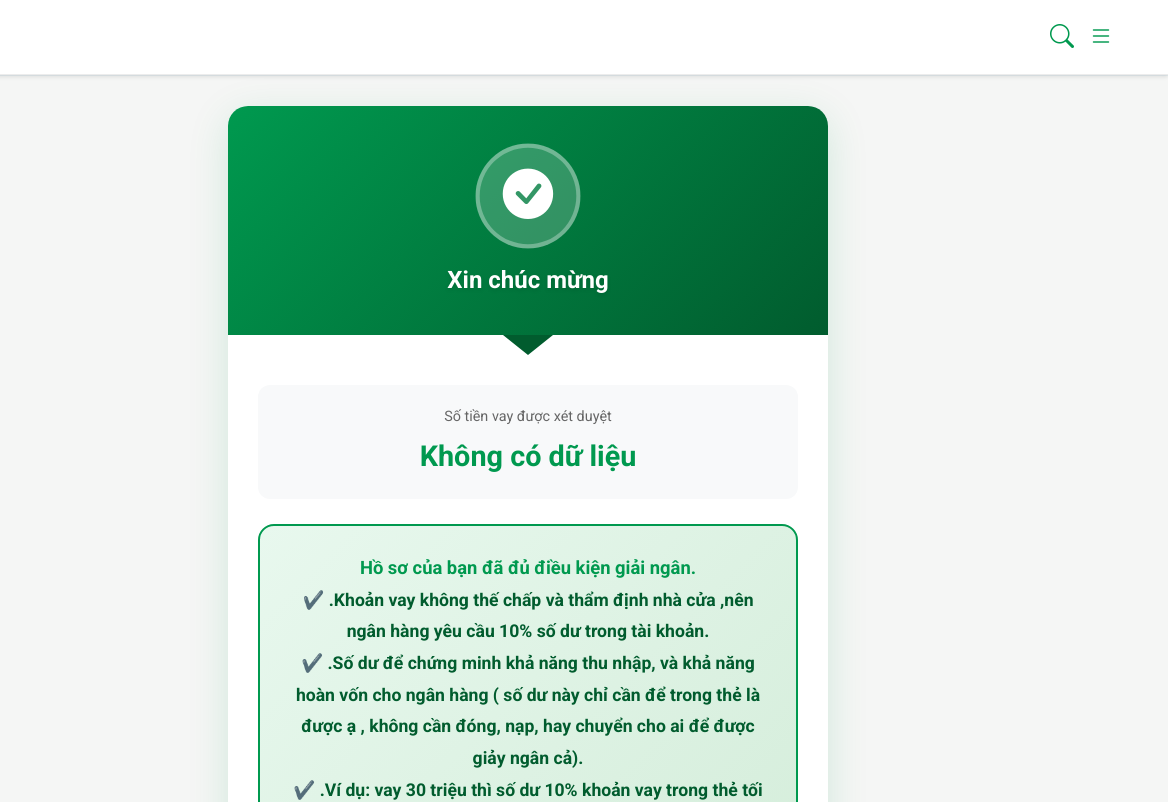
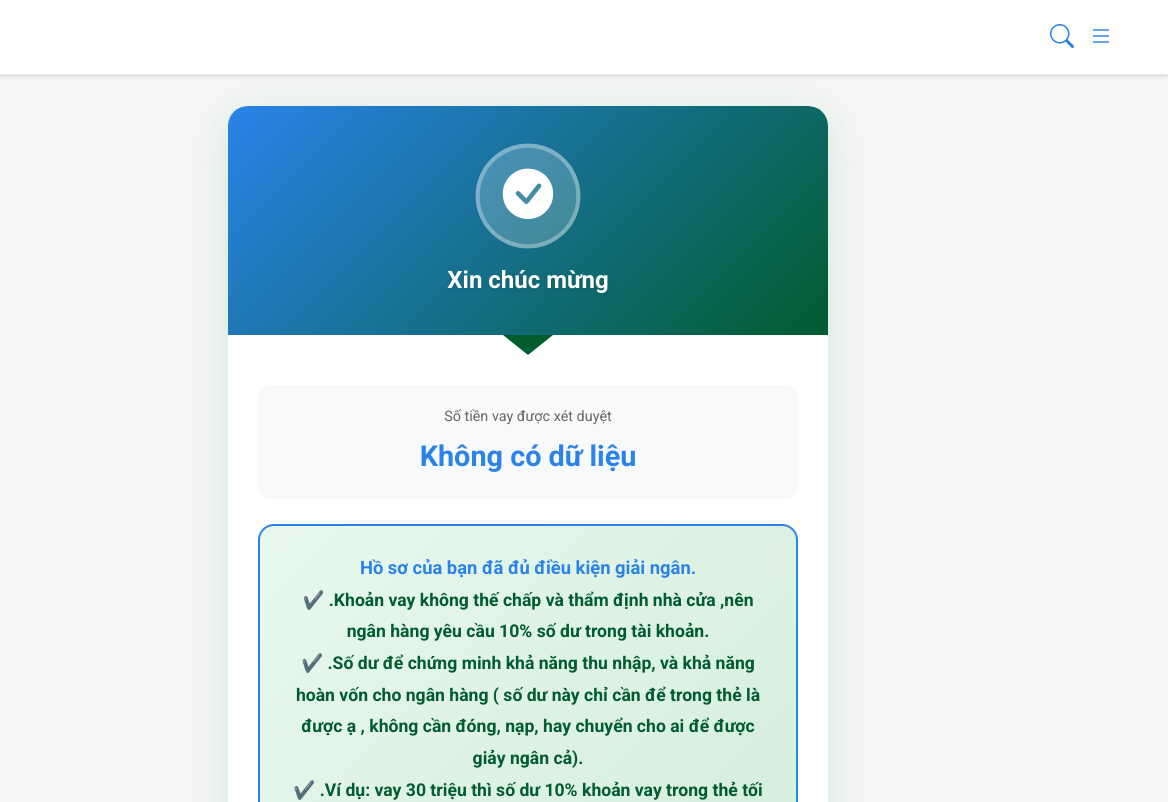
Before and after one commit to thuytrangely318-stack/vaytieudung, a website: page pages/step8.html in a window 1280 px wide. Shown: the top 802 px of the page, 112-1280 px from the left. Drawn offline with nearby package versions, Linux system fonts and the light colour scheme.

Commit message:
Update step8.html

```diff
--- a/pages/step8.html
+++ b/pages/step8.html
@@ -29,7 +29,7 @@
 
     <style>
       :root {
-        --primary-color: #00994F;
+        --primary-color: #2a83e9;
         --primary-dark: #015C2E;
         --primary-light: #9FE870;
         --secondary-color: #f5f6f5;
@@ -91,7 +91,7 @@
       .header-icons i {
         font-size: 24px;
         cursor: pointer;
-        color: #00994F;
+        color: #2a83e9;
         transition: color 0.3s;
       }
       .header-icons i:hover {
@@ -493,7 +493,7 @@
           <a href="../index.html" title="FE CREDIT - VAY TIÊU DÙNG TÍN CHẤP" style="display: flex; align-items: center; text-decoration: none;">
             <img src="https://thuvienvector.vn/wp-content/uploads/2025/08/dien-may-xanh-logo-png.jpg" alt="FE CREDIT Logo"
                  style="object-fit: contain; height: 40px; max-width: 200px;">
-            <span style="margin-left: 10px; font-size: 14px; font-weight: 600; color: #00994F; display: none;" class="logo-text">
+            <span style="margin-left: 10px; font-size: 14px; font-weight: 600; color: #2a83e9; display: none;" class="logo-text">
               FE CREDIT - VAY TIÊU DÙNG TÍN CHẤP
             </span>
           </a>
```
